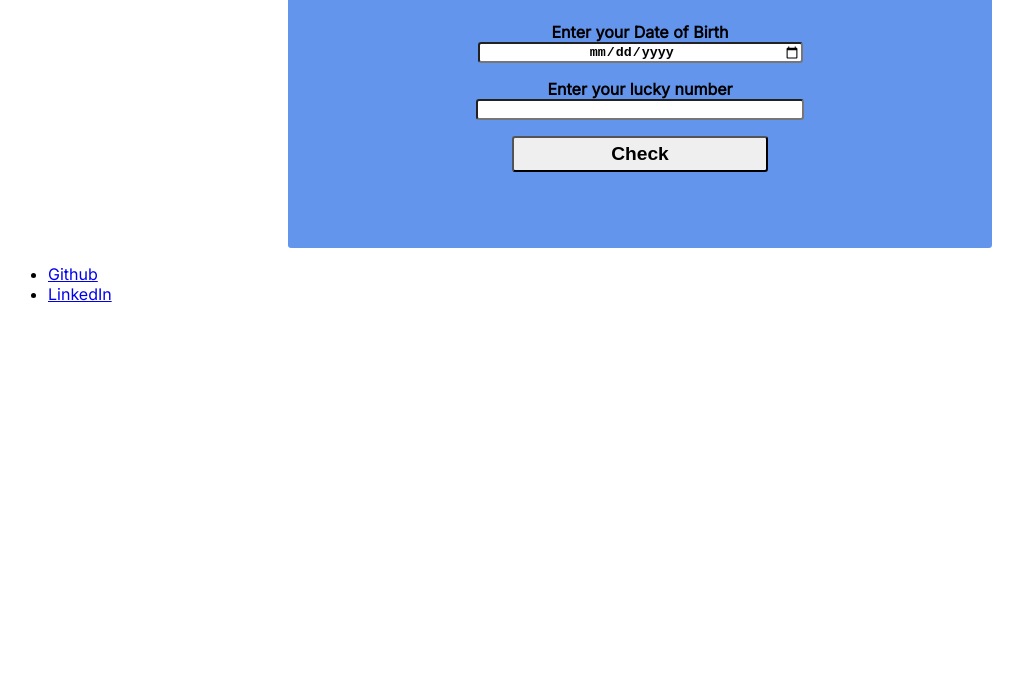
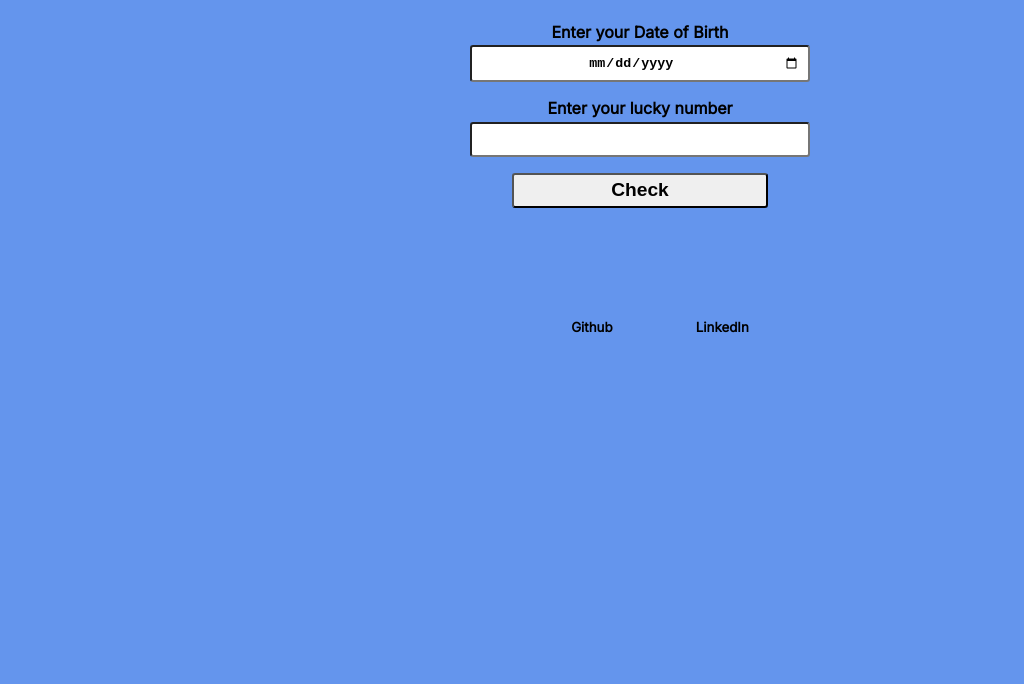
Before and after one commit to anamkaa/check-birthday, a plain HTML site: page index.html in a window 1280 px wide. Shown: the part 116-800 px from the top of the page, without its empty margins (0-1024 px from the left). Drawn offline with Linux system fonts and the light colour scheme.

Commit message:
updated styles.css

```diff
--- a/style.css
+++ b/style.css
@@ -2,6 +2,7 @@
 
 body{
     font-family: 'Inter', sans-serif;
+    background-color: cornflowerblue;
 }
 
 #output-box{
@@ -28,17 +29,18 @@ body{
     display: flex;
     flex-direction: column;
     width: 50vw;
-    background-color: cornflowerblue;
+
 }
 
 .container{
-    padding: 2rem;
+    padding-top: 2rem;
     border-radius: 0.2rem;
 }
 
 label{
     margin-top: 1rem;
     font-weight: bold;
+    margin-bottom: 0.2rem;
 }
 
 input{
@@ -48,6 +50,7 @@ input{
     margin: auto;
     text-align: center;
     font-weight: bold;
+    padding: 0.5rem;
 
 }
 
@@ -66,3 +69,38 @@ button{
     padding: 0.3rem;
     border-radius: 0.2rem;
 }
+
+button:hover{
+    font-size: x-large;
+    background-color:lightskyblue;
+    color: white;
+}
+
+.foot{
+    padding: auto;
+    margin: auto;
+    text-align: center;
+    bottom: 0;
+    width: 30vw;
+    padding-top: 3rem;
+}
+
+.inline-list{
+    list-style-type: none;
+    display: flex;
+    justify-content:space-evenly;
+    align-items: center;
+
+}
+
+.inline-list-item{
+    text-decoration: none;
+    color: black;
+    font-weight: bolder;
+    font-size: smaller;
+}
+
+.inline-list-item:hover{
+    font-size: medium;
+    color: white;
+}
```
